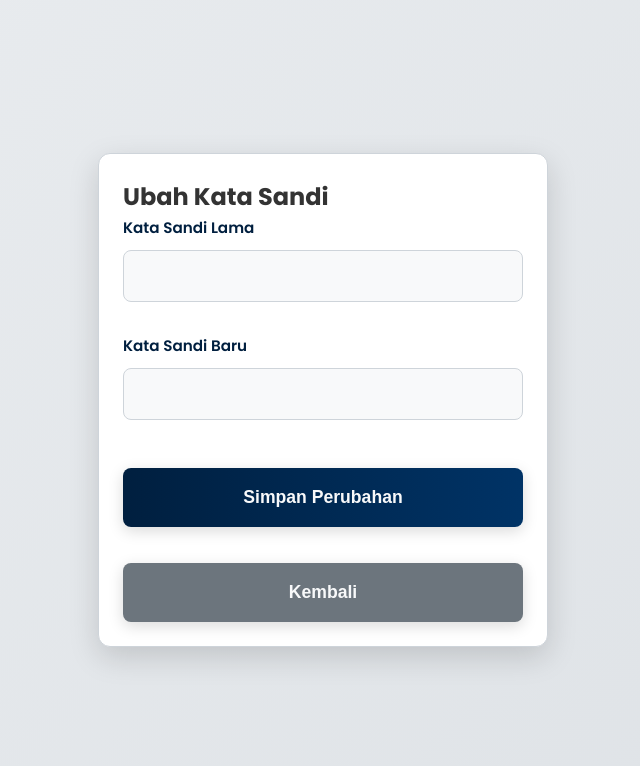
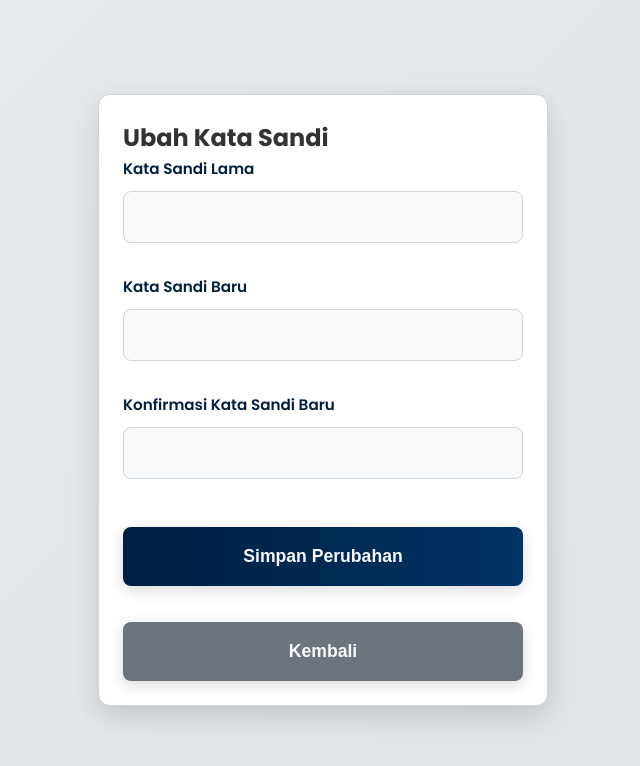
Before and after one commit to muftiardani/Login-Page, a Vue app: page /profile in a window 1280 px wide. Shown: the top 766 px of the page, without its empty margins (317-957 px from the left). Built offline with nearby package versions, Linux system fonts and the light colour scheme; sample sign-in values are in the browser's storage; the HTML template or start-up script is replaced by a standard one.

Commit message:
Add confirm new password

```diff
--- a/src/views/ProfileView.vue
+++ b/src/views/ProfileView.vue
@@ -7,11 +7,17 @@ import router from '@/router';
 const authStore = useAuthStore();
 const oldPassword = ref('');
 const newPassword = ref('');
+const confirmNewPassword = ref('');
 const notification = ref({ message: '', type: '', show: false });
 
 async function handleChangePassword() {
-  if (!oldPassword.value || !newPassword.value) {
+  if (!oldPassword.value || !newPassword.value || !confirmNewPassword.value) {
     showNotification('Semua kolom harus diisi', 'error');
+    return;
+  }
+
+  if (newPassword.value !== confirmNewPassword.value) {
+    showNotification('Konfirmasi kata sandi baru tidak cocok.', 'error');
     return;
   }
 
@@ -25,6 +31,7 @@ async function handleChangePassword() {
     showNotification(result.message, 'success');
     oldPassword.value = '';
     newPassword.value = '';
+    confirmNewPassword.value = '';
   } catch (error) {
     showNotification(error.message, 'error');
   }
@@ -60,6 +67,10 @@ function goBack() {
         <label for="new-password">Kata Sandi Baru</label>
         <input type="password" id="new-password" v-model="newPassword" required autocomplete="new-password" />
       </div>
+      <div class="input-group">
+        <label for="confirm-new-password">Konfirmasi Kata Sandi Baru</label>
+        <input type="password" id="confirm-new-password" v-model="confirmNewPassword" required autocomplete="new-password" />
+      </div>
       <button type="submit" class="submit-button">Simpan Perubahan</button>
       <button type="button" @click="goBack" class="submit-button" style="margin-top: 1rem; background: #6c757d;">Kembali</button>
     </form>
```
